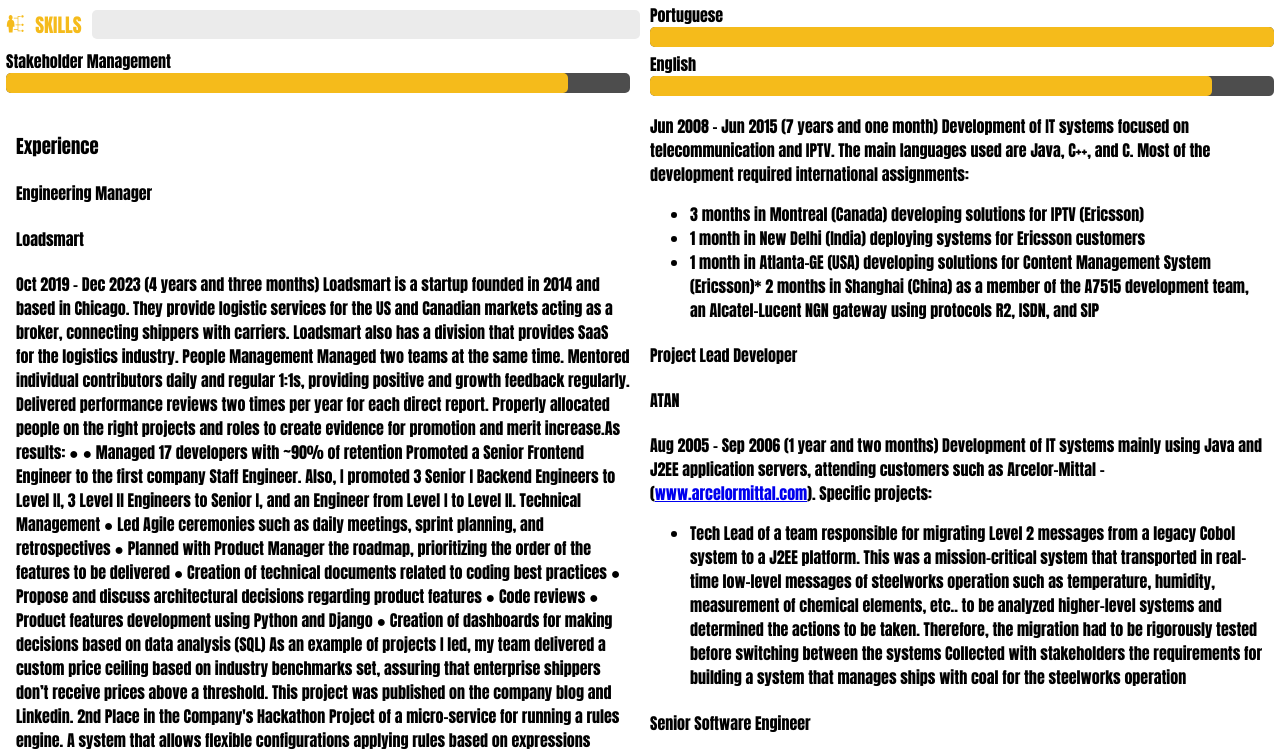
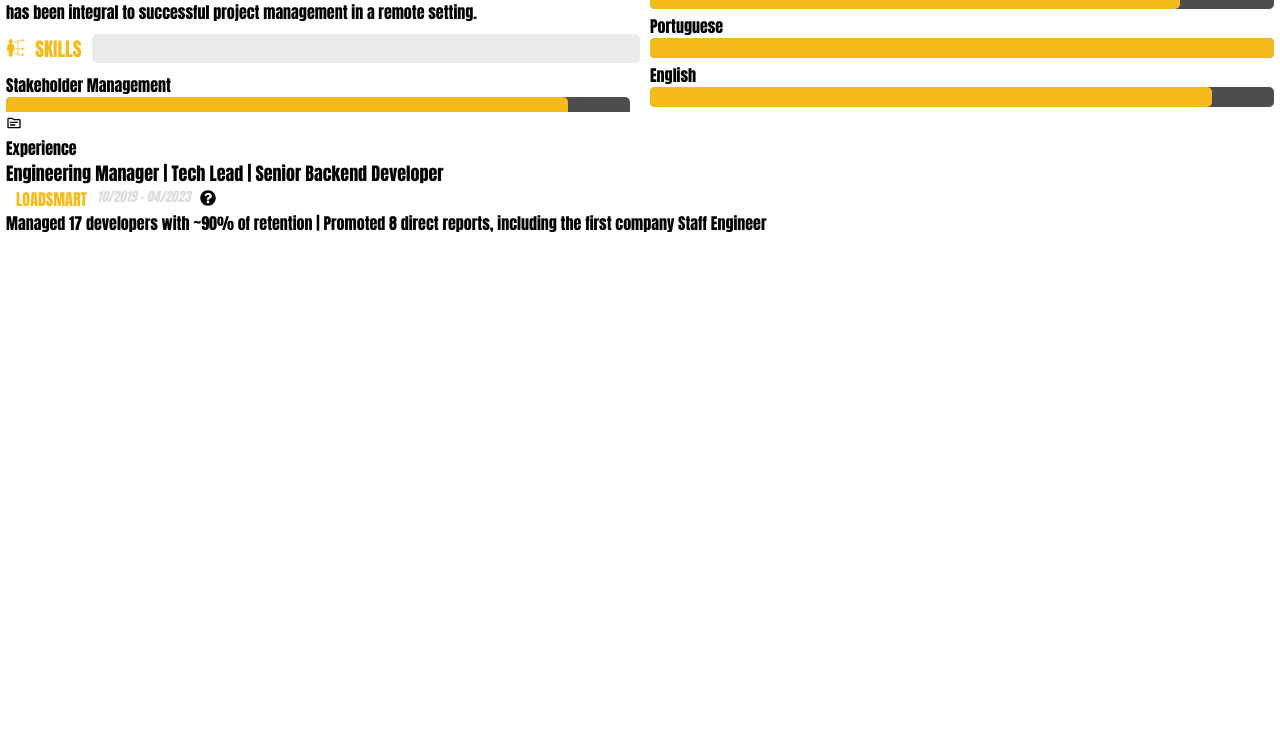
Before and after one commit to ampaiva/mycv, a React (Create React App) app: page / in a window 1280 px wide. Shown: the part 734-1488 px from the top of the page. After the commit the page ends 975 px from the top, so only its background shows below. Built offline with nearby package versions, Linux system fonts and the light colour scheme.

Commit message:
Parging JSON

```diff
--- /dev/null
+++ b/public/cv.json
@@ -0,0 +1,21 @@
+{
+    "experiences": [
+        {
+            "company": {
+                "name": "Loadsmart",
+                "description": "Loadsmart is a startup founded in 2014 and based in Chicago. They provide logistic services for the US and                Canadian markets acting as a broker, connecting shippers with carriers. Loadsmart also has a division that provides SaaS for the logistics industry."
+            },
+            "start": "10/2019",
+            "end": "04/2023",
+            "roles": [
+                "Engineering Manager",
+                "Tech Lead",
+                "Senior Backend Developer"
+            ],
+            "activities": [
+                "Managed 17 developers with ~90% of retention",
+                "Promoted 8 direct reports, including the first company Staff Engineer"
+            ]
+        }
+    ]
+}
--- a/src/CV.css
+++ b/src/CV.css
@@ -58,11 +58,14 @@
 }
 
 .container .body .section .title .filler {
-  width: 100%; /* Adjust the width of the skill bar container */
-  height: 100%; /* Adjust the height of the skill bar */
+  width: 100%;
+  /* Adjust the width of the skill bar container */
+  height: 100%;
+  /* Adjust the height of the skill bar */
   margin-left: 10px;
   background-color: #ebebeb;
-  border-radius: 5px; /* Border radius for rounded corners */
+  border-radius: 5px;
+  /* Border radius for rounded corners */
 }
 
 .container .body .section .contents {
@@ -70,25 +73,63 @@
 }
 
 .skill {
-  width: 100%; /* Adjust the width of the skill bar container */
-  height: 20px; /* Adjust the height of the skill bar */
-  background-color: #4d4d4d; /* Background color of the skill bar */
-  border-radius: 5px; /* Border radius for rounded corners */
+  width: 100%;
+  /* Adjust the width of the skill bar container */
+  height: 20px;
+  /* Adjust the height of the skill bar */
+  background-color: #4d4d4d;
+  /* Background color of the skill bar */
+  border-radius: 5px;
+  /* Border radius for rounded corners */
   margin-bottom: 5px;
 }
 
 .skill-bar {
-  height: 100%; /* Height of the progress bar */
+  height: 100%;
+  /* Height of the progress bar */
   width: 90%;
-  background-color: #f5bb1b; /* Color of the progress bar */
-  border-radius: 5px; /* Border radius for rounded corners */
+  background-color: #f5bb1b;
+  /* Color of the progress bar */
+  border-radius: 5px;
+  /* Border radius for rounded corners */
 }
 
-.markdown {
-  padding: 10px;
+.experience .roles {
+  font-size: large;
+}
+
+.experience .company-period {
+  display: grid;
+  grid-template-columns: min-content max-content min-content;
+}
+
+.experience .company-period .icon {
+  margin-left: 10px;
+}
+
+.experience .container .box {
+  font-style: italic;
+  font-size: small;
+  margin-left: 10px;
+  border-color: #000000;
+  border-width: 20px;
   border-radius: 5px;
-  column-count: 2;
-  column-gap: 20px;
+  background-color: #f5bb1b;
+  width: 50%;
+}
+
+.experience .company-period .company {
+  color: #f5bb1b;
+  font-size: medium;
+  text-transform: uppercase;
+  margin-left: 10px;
+}
+
+.experience .company-period .period {
+  color: #dddddd;
+  font-style: italic;
+  font-size: small;
+  margin-left: 10px;
 }
 
 .help {
--- a/src/CV.js
+++ b/src/CV.js
@@ -10,18 +10,16 @@
 import { FaLocationDot } from "react-icons/fa6";
 
 
-import { IoMdCheckmark } from "react-icons/io"; // Ionicons
-import { MdCheck } from "react-icons/md";       // Material Design
-import { GoCheck } from "react-icons/go";       // Github Octicon
+import { marked } from 'marked';
+import DictToHTML from './cv-generator';
 
-import { marked } from 'marked';
 import './CV.css';
 
 const CV = () => {
   const [markdown, setMarkdown] = useState('');
 
   useEffect(() => {
-    fetch('/mycv/cv-content.md')
+    fetch('/mycv/cv.json')
       .then(response => response.text())
       .then(text => setMarkdown(text))
       .catch(error => console.error('Error fetching CV content:', error));
@@ -68,7 +66,7 @@
                             To leverage my skills and contribute effectively to a dynamic organization, where I can continuously enhance my abilities, collaborate with a diverse team, and drive impactful results.
                           </div>
                         </tr>
-                      </table>
+                      </table>error.message
                     </div>
                     <div class="section">
                       <div class="title">
@@ -151,12 +149,15 @@
                       </div>
                     </div>
                   </div>
-                </td>
-              </tr>
-              <tr>
-                <td>
-                  <div className='markdown'>
-                    <div className="column" dangerouslySetInnerHTML={{ __html: marked(markdown) }} />
+                  <div class="section">
+                    <div class="title">
+                      <div class="column"><div class="icon"><MdOutlineTopic /></div></div>
+                      <div class="column"><div class="text">Experience</div></div>
+                      <div class="column"><div class="filler"></div></div>
+                    </div>
+                    <div class="contents">
+                      <DictToHTML jsonString={markdown} />
+                    </div>
                   </div>
                 </td>
               </tr>
@@ -167,8 +168,6 @@
         </tr>
       </table>
     </div>
-
-
   );
 };
 
--- /dev/null
+++ b/src/cv-generator.js
@@ -0,0 +1,74 @@
+
+
+import React, { useState } from 'react';
+import { FaQuestionCircle } from "react-icons/fa";
+
+function Activities({ activities }) {
+    return (
+        <div className="activities">
+            {activities.join(' | ')}
+        </div>
+    );
+}
+
+function Roles({ roles }) {
+    return (
+        <div className="roles">
+            {roles.join(' | ')}
+        </div>
+    );
+}
+
+function Experience({ experience }) {
+    const [isHovered, setIsHovered] = useState(false);
+
+    return (
+        <div className="experience">
+            <Roles roles={experience.roles} />
+            <div className="container">
+                {isHovered && <div className="box">{experience.company.description}</div>}
+            </div>
+            <div className="company-period">
+                <div class="column"><div className="company">{experience.company.name}</div></div>
+                <div class="column"><div className="period">{`${experience.start} - ${experience.end}`}</div></div>
+                <div class="column"><div class="icon" onMouseEnter={() => setIsHovered(true)} onMouseLeave={() => setIsHovered(false)}><FaQuestionCircle /></div></div>
+            </div>
+            <Activities activities={experience.activities} />
+        </div>
+    );
+}
+
+function ExperienceList({ experiences }) {
+    return (
+        <div className="experiences">
+            {experiences.map((experience) => (
+                <Experience experience={experience} />
+            ))}
+        </div>
+    );
+}
+function DictToHTML({jsonString}) {
+
+    let data = null;
+    let error = null;
+    try {
+        data = JSON.parse(jsonString);
+    } catch (e) {
+        error = e;
+    }
+    return (
+        <div>
+            {data && (
+                <ExperienceList experiences={data.experiences} />
+            )}
+            {error && (
+                <div>
+                    <p>Error parsing JSON: {error.message}</p>
+                    <p>jsonString</p>
+                </div>
+            )}
+        </div>
+    );
+};
+
+export default DictToHTML;
```
Also changed, not shown: public/logo192.png (added).
